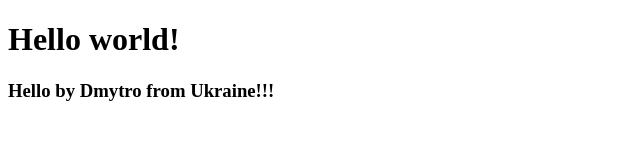
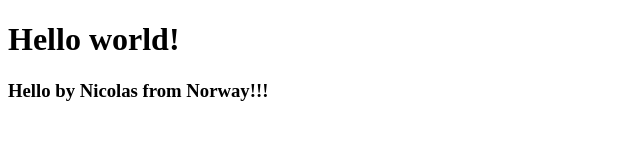
Before and after one commit to DmitriyNepochatov/lab-6, a plain HTML site: page index.html in a window 1280 px wide. Shown: the full height of the page, 0-640 px from the left. Drawn offline with Linux system fonts and the light colour scheme.

Commit message:
Changed person in last div block

```diff
--- a/index.html
+++ b/index.html
@@ -8,7 +8,7 @@
         <h1>Hello world!</h1>
     </div>
     <div>
-        <h3>Hello by Dmytro from Ukraine!!!</h3>
+        <h3>Hello by Nicolas from Norway!!!</h3>
     </div>
 </body>
 </html>
```
